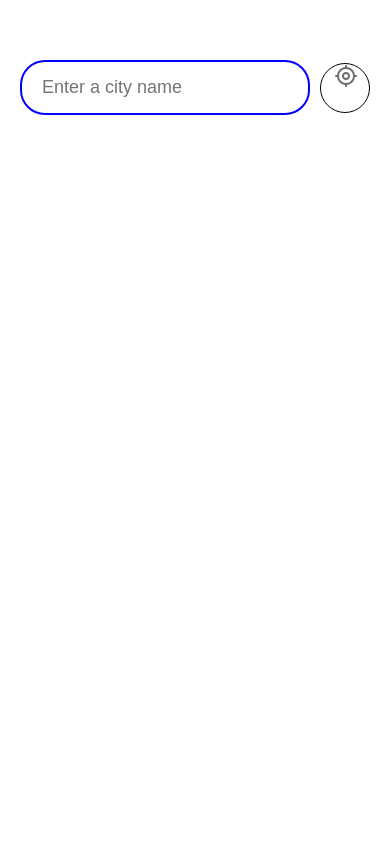
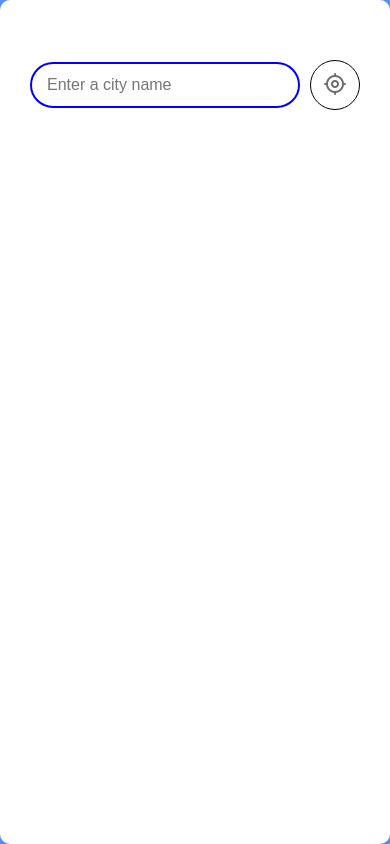
Before and after one commit to JeffBoat-19/Your-Weather, a React (Vite) app: page / in a window 390 px wide. Built offline with nearby package versions, Linux system fonts and the light colour scheme.

Commit message:
Enhanced the ui to give it a cleaner look and added media queries to make it reponsive on other devices

```diff
--- a/src/index.css
+++ b/src/index.css
@@ -1,3 +1,4 @@
+/* Global Reset */
 * {
   box-sizing: border-box;
   padding: 0;
@@ -10,22 +11,21 @@ body {
   margin: 0;
   padding: 0;
 }
+
+/* Container */
 .container {
   background-color: #fff;
-  max-width: 100%;
+  max-width: 1000px;
   margin: 0 auto;
   padding: 20px;
-  border-radius: 0;
+  border-radius: 10px; /* softer corners */
   display: flex;
   flex-direction: column;
   min-height: 100vh;
+  box-shadow: 0 4px 10px rgba(0, 0, 0, 0.1);
 }
 
-.container span {
-  width: 50px;
-  height: 50px;
-}
-
+/* Search Form */
 .search-form {
   display: flex;
   justify-content: center;
@@ -34,6 +34,7 @@ body {
   margin: 40px auto;
   width: 100%;
   max-width: 600px;
+  padding: 0 10px; /* extra padding for small screens */
 }
 
 .search-form input {
@@ -48,7 +49,7 @@ body {
 
 .search-form input:focus {
   box-shadow: 0 4px 8px rgba(0, 0, 0, 0.2);
-  transition: 0.3s;
+  transition: box-shadow 0.3s;
 }
 
 .location-button {
@@ -59,18 +60,16 @@ body {
   height: 50px;
   border: 1px solid black;
   border-radius: 50%;
+  transition: background-color 0.3s, color 0.3s, border 0.3s;
 }
 
 .location-button:hover {
   background-color: rgba(51, 125, 254, 0.833);
   color: white;
   border: none;
-  transition: 0.3s;
 }
 
-.location-button span {
-  position: relative;
-}
+/* Current Weather */
 .current-weather {
   display: flex;
   flex-direction: column;
@@ -80,17 +79,18 @@ body {
 }
 
 .weather-icon {
-  width: 200px;
-  height: 200px;
+  width: 150px; /* smaller for mobile */
+  height: 150px;
+  max-width: 80%;
 }
 
 .weather-temperature {
-  font-size: 80px;
+  font-size: 60px; /* responsive size */
   font-weight: bold;
 }
 
 .weather-temperature span {
-  font-weight: none;
+  font-weight: normal; /* corrected */
   font-size: inherit;
 }
 
@@ -117,6 +117,7 @@ body {
   gap: 6px;
 }
 
+/* Unit Toggle */
 .unit-toggle {
   margin-top: 15px;
   background-color: rgba(51, 125, 254, 0.833);
@@ -125,9 +126,45 @@ body {
   padding: 8px 14px;
   border-radius: 20px;
   cursor: pointer;
-  transition: 0.3s;
+  transition: background-color 0.3s;
 }
 
 .unit-toggle:hover {
   background-color: rgba(40, 110, 230, 0.9);
 }
+
+/* Responsive Styling */
+@media (max-width: 768px) {
+  .weather-temperature {
+    font-size: 45px;
+  }
+
+  .weather-icon {
+    width: 120px;
+    height: 120px;
+  }
+
+  .search-form input {
+    font-size: 16px;
+    padding: 12px 15px;
+  }
+}
+
+@media (max-width: 480px) {
+  .weather-temperature {
+    font-size: 35px;
+  }
+
+  .weather-icon {
+    width: 100px;
+    height: 100px;
+  }
+
+  .weather-city {
+    font-size: 1.1rem;
+  }
+
+  .weather-description {
+    font-size: 1rem;
+  }
+}
```
